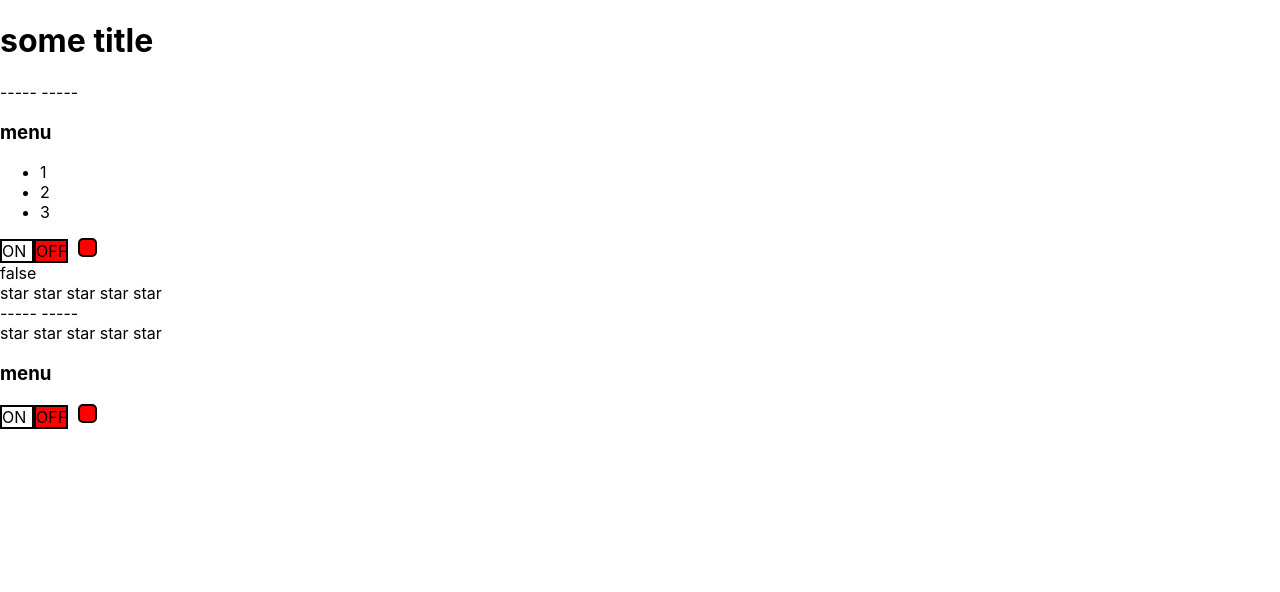
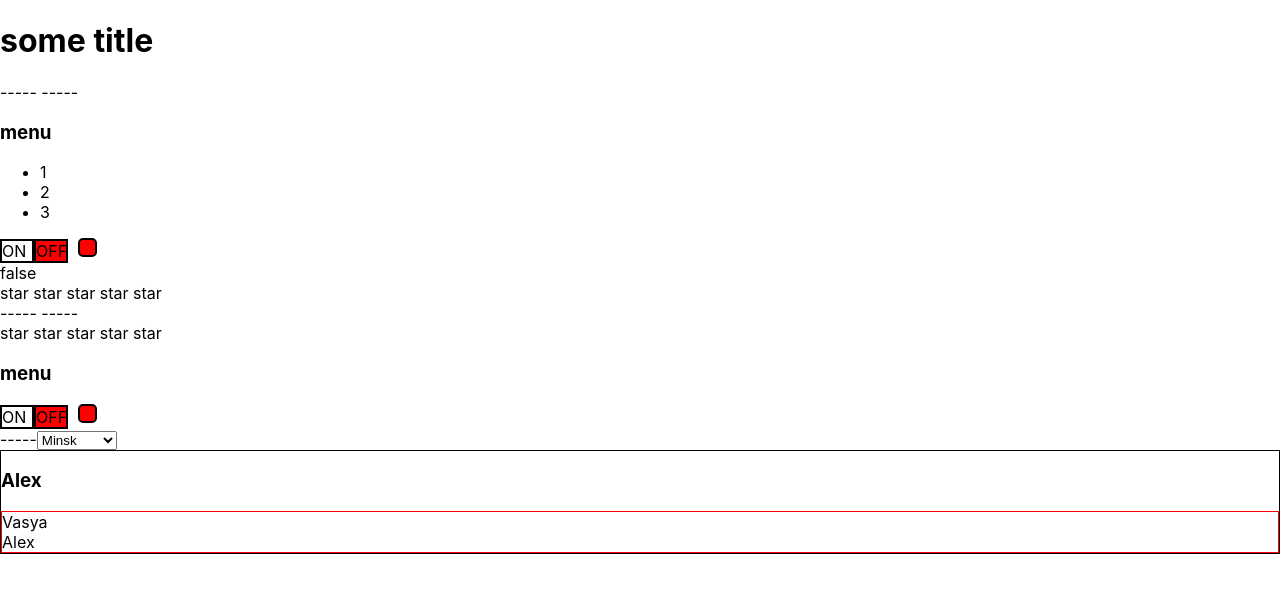
Before and after one commit to msaserj/it-inc-react-kabzda, a React (Create React App) app: page / in a window 1280 px wide. Shown: the top 592 px of the page. Built offline with nearby package versions, Linux system fonts and the light colour scheme.

Commit message:
15 Select component 1

```diff
--- a/src/App.tsx
+++ b/src/App.tsx
@@ -7,6 +7,7 @@ import {UncontrolledRating} from "./components/UncontrolledRating/UncontrolledRa
 import {Rating, RatingValueType} from "./components/Rating/Rating";
 import {Accordion} from "./components/Accordion/Accordion";
 import {UncontrolledOnOff} from "./components/UncontrolledOnOff/UncontrolledOnOff";
+import {Select} from "./components/Select/Select";
 
 function App() {
     console.log("App rendered")
@@ -32,6 +33,8 @@ function App() {
                 onChange={()=>{setAccordionCollapsed(!accordionCollapsed)}}
                 items={[{title: "Vasya", value: 1}, {title: "Alex", value: 2}, {title: "Pasha", value: 3}]}  onClick={x=>x}/>
             <OnOff on={switchOn} onChange={(on)=>{setSwitchOn(on)}}/>
+            -----
+            <Select items={[{title: "Vasya", value: 1}, {title: "Alex", value: 2}]} onChange={x=>x} value={2}/>
 
         </div>
     );
--- /dev/null
+++ b/src/components/Select/Select.module.css
@@ -0,0 +1,8 @@
+.select {
+    border: 1px solid black;
+
+}
+
+.items {
+    border: 1px solid red;
+}
--- a/src/components/Select/Select.tsx
+++ b/src/components/Select/Select.tsx
@@ -1,7 +1,8 @@
 import React from "react";
+import css from './Select.module.css'
 
 type SelectPropsType = {
-    value: any
+    value?: any
     onChange: (value: any) => void
     items: ItemType[]
 }
@@ -14,10 +15,23 @@ type ItemType = {
 
 export function Select(props: SelectPropsType) {
     console.log("UncontrolledRating rendered")
+    const selectedItem = props.items.find(i => i.value === props.value)
     return (
-        <div>
-            <div>{}</div>
-            {props.items.map(i => <div>{i.title}</div>)}
-        </div>
+        <>
+            <select name="Cities">
+                <option value="1">Minsk</option>
+                <option value="2">Moskva</option>
+                <option value="3">Kostroma</option>
+            </select>
+            <div className={css.select}>
+
+                <h3>{selectedItem && selectedItem.title}</h3>
+                <div className={css.items}>
+                    {props.items.map(i => <div key={i.value}>{i.title}</div>)}
+                </div>
+
+            </div>
+        </>
+
     )
 }
```
Also changed, not shown: 1 other file (tests, documents, lock files or other folders).
